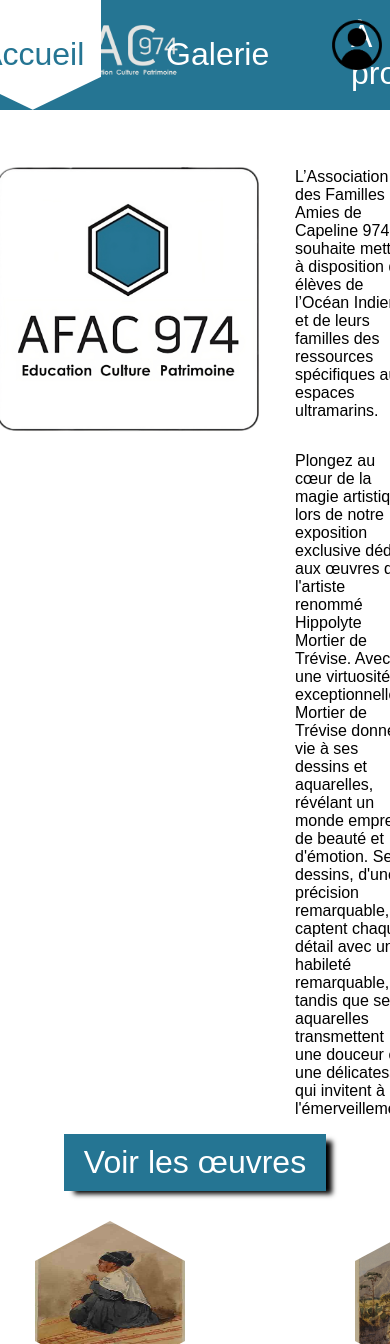
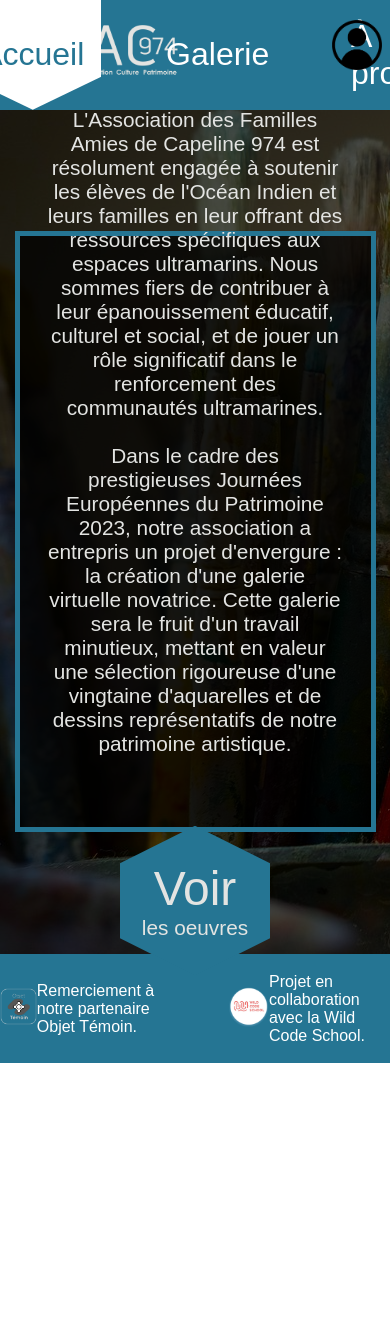
Before and after one commit to WildCodeSchool/2023-02-JS-Lille-project-3-groupe1, a React (Vite) app in the folder frontend/: page / in a window 390 px wide. Shown: the top 1344 px of the page. After the commit the page ends 1063 px from the top, so only its background shows below. Built offline with nearby package versions, Linux system fonts and the light colour scheme.

Commit message:
create branch for final and responsive

```diff
--- a/frontend/src/page/Home/Home.jsx
+++ b/frontend/src/page/Home/Home.jsx
@@ -1,4 +1,6 @@
 import { NavLink } from "react-router-dom";
+import { useState, useEffect } from "react";
+
 import logohome from "../../assets/logos/logohome.svg";
 import "./Home.scss";
 import img1 from "../../assets/image/AD974_40FI72-ChanvertGolo.jpg";
@@ -7,8 +9,22 @@ import img3 from "../../assets/image/FRAD974_40FI52.jpg";
 import img5 from "../../assets/image/MORTIER.de.TREVISE_Mr.Bourraye.dans.jardin.Casernes_1861.jpg";
 import img6 from "../../assets/image/UsineBelAir_40FI78.jpg";
 
-export default function Home() {
-  return (
+function Home() {
+  const [largeurEcran, setLargeurEcran] = useState(window.innerWidth);
+
+  useEffect(() => {
+    const handleResize = () => {
+      setLargeurEcran(window.innerWidth);
+    };
+
+    window.addEventListener("resize", handleResize);
+
+    return () => {
+      window.removeEventListener("resize", handleResize);
+    };
+  }, []);
+
+  const contenuDesktop = (
     <div className="containerhome">
       <div className="afac">
         <div className="imghome">
@@ -17,9 +33,9 @@ export default function Home() {
 
         <div className="text">
           <p>
-            L’Association des Familles Amies de Capeline 974 souhaite mettre à
-            disposition des élèves de l’Océan Indien et de leurs familles des
-            ressources spécifiques aux espaces ultramarins.
+            L’Association des HomePageFamilles Amies de Capeline 974 souhaite
+            mettre à disposition des élèves de l’Océan Indien et de leurs
+            familles des ressources spécifiques aux espaces ultramarins.
           </p>
           <p>
             Plongez au cœur de la magie artistique lors de notre exposition
@@ -37,7 +53,7 @@ export default function Home() {
       <NavLink to="/galerie" className="galerie">
         Voir les œuvres
       </NavLink>
-      {/* bas de la home */}
+
       <div className="sliderhome">
         <div>
           <img className="sliderart1" src={img1} alt="art" />
@@ -66,4 +82,44 @@ export default function Home() {
       </div>
     </div>
   );
+
+  const contenuTablette = (
+    <div className="background-image">
+      <div className="opacity">
+        <div className="container-background-opacity">
+          <div className="container-description-home-opacity">
+            <div className="description-home">
+              L'Association des Familles Amies de Capeline 974 est résolument
+              engagée à soutenir les élèves de l'Océan Indien et leurs familles
+              en leur offrant des ressources spécifiques aux espaces
+              ultramarins. Nous sommes fiers de contribuer à leur épanouissement
+              éducatif, culturel et social, et de jouer un rôle significatif
+              dans le renforcement des communautés ultramarines. <br /> <br />
+              Dans le cadre des prestigieuses Journées Européennes du Patrimoine
+              2023, notre association a entrepris un projet d'envergure : la
+              création d'une galerie virtuelle novatrice. Cette galerie sera le
+              fruit d'un travail minutieux, mettant en valeur une sélection
+              rigoureuse d'une vingtaine d'aquarelles et de dessins
+              représentatifs de notre patrimoine artistique.
+            </div>
+            <div className="hexagon-button">
+              <div className="hexagon-voir">
+                <div className="voir">Voir</div>
+                <div>les oeuvres</div>
+
+              </div>
+            </div>
+          </div>
+        </div>
+      </div>
+    </div>
+  );
+
+  return (
+    <div>
+      {largeurEcran >= 1181 ? contenuDesktop : <div>{contenuTablette}</div>}
+    </div>
+  );
 }
+
+export default Home;
--- a/frontend/src/page/Home/Home.scss
+++ b/frontend/src/page/Home/Home.scss
@@ -1,4 +1,302 @@
-@import "./src/variable.scss";
+@import "../../variable.scss";
+
+// Background Image with Opacity
+
+.background-image {
+  display: flex;
+  flex-direction: column;
+  width: 100vw;
+  height: 100vh;
+  background-image: url("../../assets/Background Image/brushes-4226688_1280.jpg"); // Image de fond
+
+}
+
+.opacity {
+  display: flex;
+  height: inherit;
+  background-color: #000000af;
+
+}
+
+.container-background-opacity {
+  display: flex;
+  flex-direction: column;
+  justify-content: center;
+  border: $color-background-div solid 5px;
+  align-items: center;
+  margin: auto;
+  width: 90%;
+  height: 70%;
+  background-color: rgba(0, 0, 0, 0.719);
+}
+
+.container-description-home-opacity {
+  display: flex;
+  flex-direction: column;
+  align-items: center;
+  font-family: $font;
+  color: $font-content;
+  font-size: $h3;
+  text-align: center;
+  padding: 2vw;
+  gap: 50px;
+}
+.voir{
+  font-size: $voir;
+}
+.description-home{
+  margin: 20px;
+}
+.hexagon-button {
+  clip-path: polygon(50% 0, 100% 25%, 100% 75%, 50% 100%, 0 75%, 0 25%);
+  width: 150px;
+  height: 150px;
+  background-color: $color-background-div;
+  display: flex;
+  justify-content: center;
+  align-items: center;
+
+}
+
+.background {
+}
+
+// .container-description-home-opacity {
+//   border: $color-background-div solid 5px; // Bordure de la div hexagonale
+//   display: flex;
+//   align-items: center;
+//   justify-content: center;
+//   position: relative;
+//   background-color: #00000087; // Couleur de fond avec opacité
+//   height: 70%;
+//   width: 80%;
+//   position: absolute;
+//   top: 50%;
+//   left: 50%;
+//   transform: translate(-50%, -50%);
+//   color: $font-content; // Couleur du contenu
+//   margin-top: 3%;
+// }
+
+// // Home Page Description Text
+
+// .description-home {
+//   font-size: 25px; // Taille de police
+//   margin-bottom: 15%; // Marge inférieure
+//   margin-left: 5%; // Marge gauche
+//   margin-right: 5%; // Marge droite
+//   text-align: center; // Alignement du texte
+//   -webkit-animation-name: pulse;
+//   animation-name: pulse;
+//   -webkit-animation-duration: 1s;
+//   animation-duration: 1s;
+//   -webkit-animation-fill-mode: both;
+//   animation-fill-mode: both;
+//   @-webkit-keyframes pulse {
+//     0% {
+//       -webkit-transform: scale3d(1, 1, 1);
+//       transform: scale3d(1, 1, 1);
+//     }
+//     50% {
+//       -webkit-transform: scale3d(1.05, 1.05, 1.05);
+//       transform: scale3d(1.05, 1.05, 1.05);
+//     }
+//     100% {
+//       -webkit-transform: scale3d(1, 1, 1);
+//       transform: scale3d(1, 1, 1);
+//     }
+//   }
+//   @keyframes pulse {
+//     0% {
+//       -webkit-transform: scale3d(1, 1, 1);
+//       transform: scale3d(1, 1, 1);
+//     }
+//     50% {
+//       -webkit-transform: scale3d(1.05, 1.05, 1.05);
+//       transform: scale3d(1.05, 1.05, 1.05);
+//     }
+//     100% {
+//       -webkit-transform: scale3d(1, 1, 1);
+//       transform: scale3d(1, 1, 1);
+//     }
+//   }
+// }
+// // Hexagon Button
+// .hexagon-text {
+//   filter: drop-shadow(3px 3px 4px rgba(0, 0, 0, 0.749)); // Ombre du texte
+//   cursor: pointer; // Curseur pointeur
+//   transition: color 500ms ease, text-shadow 500ms ease; // Transition pour la couleur du texte et l'ombre du texte
+//   color: $color-background-div;
+//   font-size: 15rem; // Taille de police
+//   position: absolute;
+//   top: 50%;
+//   left: 50%;
+//   transform: translate(-50%, -50%); // Centrage horizontal et vertical
+//   margin-top: 10%; // Marge supérieure
+//   text-decoration: none; // Pas de soulignement du texte
+// }
+// // Hexagon Button on Hover
+
+// .hexagon-button:hover {
+//   text-shadow: 0 0 10px $font-content; // Text shadow on hover
+
+//   .hexagon-para:hover {
+//     color: $font-content; // Text color on hover (specific to hexagon paragraph)
+//   }
+// }
+
+// // Hexagon Paragraph
+
+// .hexagon-para {
+//   cursor: pointer; // Cursor style
+//   transition: color 500ms ease; // Transition for text color and text shadow
+//   font-size: 1.275rem; // Font size
+//   position: absolute;
+//   top: 50%;
+//   left: 50%;
+//   transform: translate(-50%, -50%); // Center alignment
+//   margin-top: 14%; // Top margin
+//   text-decoration: none; // Text decoration (no underline)
+//   color: $font-content; // Text color
+// }
+.logohome {
+  width: 300px;
+}
+
+.containerhome {
+  display: flex;
+  flex-direction: column;
+  align-items: center;
+  height: 100%;
+  width: 100vw;
+  overflow-x: hidden;
+  margin-bottom: 5vh;
+}
+
+.afac {
+  display: flex;
+  flex-direction: row;
+  justify-content: center;
+  width: 80%;
+  margin-top: 5vh;
+}
+
+.text {
+  display: flex;
+  flex-direction: column;
+  margin-left: 5vw;
+  font-family: $font;
+}
+
+.galerie {
+  background-color: $color1;
+  padding: 10px 20px 10px 20px;
+  font-size: $h2;
+  font-family: $font;
+  text-decoration: none;
+  color: white;
+  box-shadow: 8px 5px 5px -2px black;
+  margin-bottom: 20px;
+}
+.sliderhome {
+  display: flex;
+  flex-direction: row;
+}
+
+.sliderart1 {
+  margin-top: 5vh;
+  display: flex;
+  background-size: cover;
+  clip-path: polygon(50% 0, 100% 25%, 100% 75%, 50% 100%, 0 75%, 0 25%);
+  height: 160px;
+  width: 150px;
+
+  margin-top: 200px;
+}
+.sliderart2 {
+  margin-top: 5vh;
+  display: flex;
+  back.logohome {
+    width: 300px;
+  }
+
+  .containerhome {
+    display: flex;
+    flex-direction: column;
+    align-items: center;
+    height: 100%;
+    width: 100vw;
+    overflow-x: hidden;
+    margin-bottom: 5vh;
+  }
+
+  .afac {
+    display: flex;
+    flex-direction: row;
+    justify-content: center;
+    width: 80%;
+    margin-top: 5vh;
+  }
+
+  .text {
+    display: flex;
+    flex-direction: column;
+    margin-left: 5vw;
+    font-family: $font;
+  }
+
+  .galerie {
+    background-color: $color1;
+    padding: 10px 20px 10px 20px;
+    font-size: $h2;
+    font-family: $font;
+    text-decoration: none;
+    color: white;
+    box-shadow: 8px 5px 5px -2px black;
+    margin-bottom: 20px;
+  }
+  .sliderhome {
+    display: flex;
+    flex-direction: row;
+  }
+
+  .sliderart1 {
+    margin-top: 5vh;
+    display: flex;
+    background-size: cover;
+    clip-path: polygon(50% 0, 100% 25%, 100% 75%, 50% 100%, 0 75%, 0 25%);
+    height: 160px;
+    width: 150px;
+
+    margin-top: 200px;
+  }
+  .sliderart2 {
+    margin-top: 5vh;
+    display: flex;
+    background-size: cover;
+    clip-path: polygon(50% 0, 100% 25%, 100% 75%, 50% 100%, 0 75%, 0 25%);
+    height: 160px;
+    width: 150px;
+    margin: 10px;
+  }
+  ground-size: cover;
+  clip-path: polygon(50% 0, 100% 25%, 100% 75%, 50% 100%, 0 75%, 0 25%);
+  height: 160px;
+  width: 150px;
+  margin: 10px;
+}
+// .hexagon-voir {
+//   cursor: pointer; // Cursor style
+//   transition: color 500ms ease; // Transition for text color and text shadow
+//   font-size: 4rem; // Font size
+//   position: absolute;
+//   top: 50%;
+//   left: 50%;
+//   transform: translate(-50%, -50%); // Center alignment
+//   margin-top: 11%; // Top margin
+//   text-decoration: none; // Text decoration (no underline)
+//   color: $font-content; // Text color
+// }
 
 .logohome {
   width: 300px;
--- a/frontend/src/variable.scss
+++ b/frontend/src/variable.scss
@@ -1,12 +1,15 @@
 $h1: 2rem;
 $h2: 2rem;
-$h3: 1.875rem;
+$h3: 1.3rem;
+$voir: 3rem;
 $text: 1rem;
 $footer: 0.7rem;
 $color1: #257593;
 $color2: #73658a;
 $color3: #b982ae;
 $bg: Black;
+$color-background-div: #257593;
+$font-content: #e3e4e2;
 $font: "Pill Gothic 600mg", sans-serif;
 $grad: linear-gradient(#e66465, #9198e5);
 body {
```
Also changed, not shown: frontend/src/assets/Background Image/brushes-4226688_1280.jpg (added).
